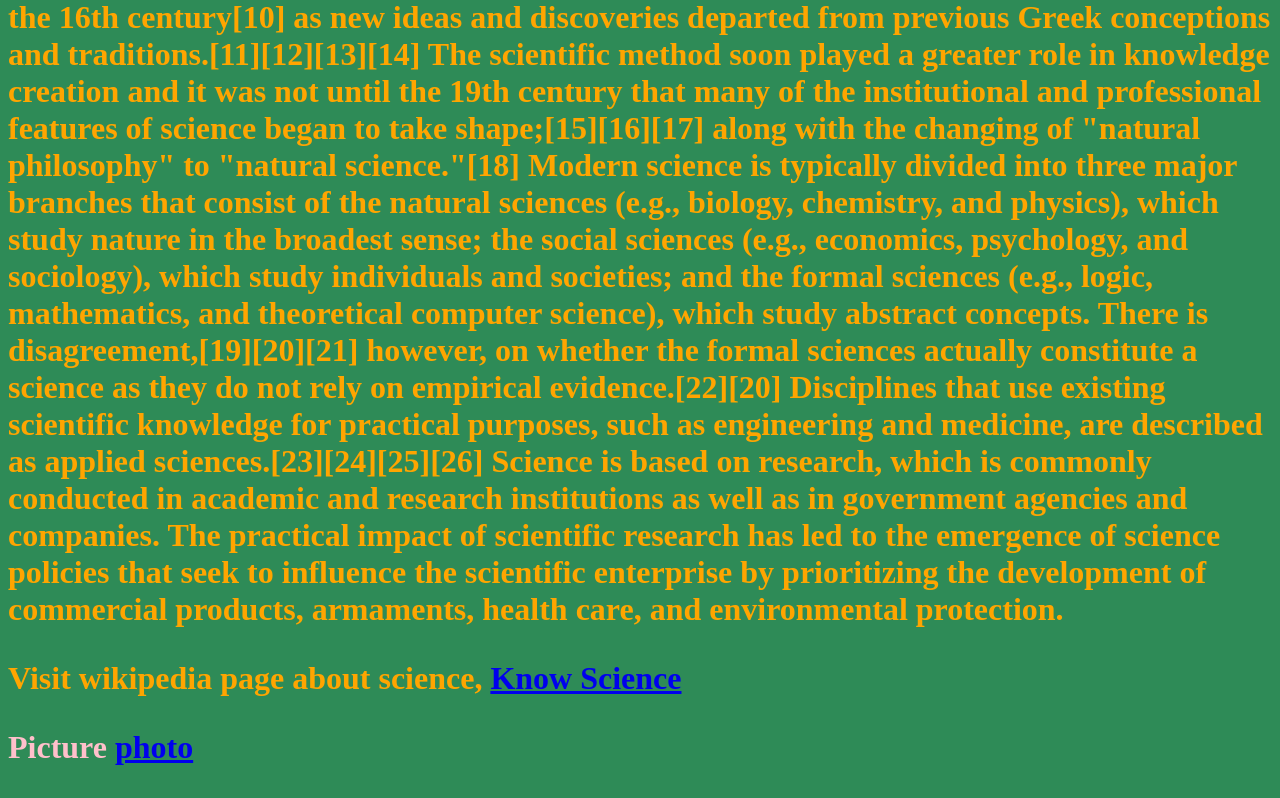
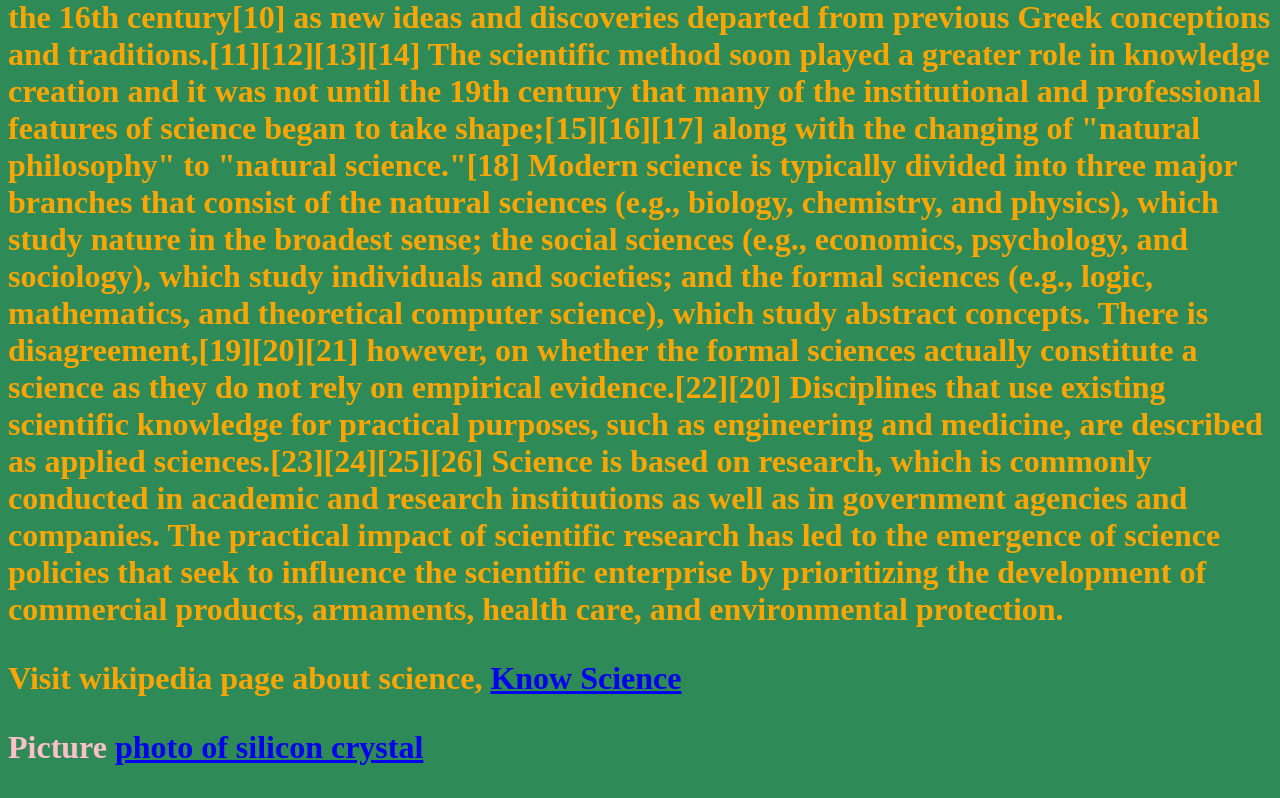
Before and after one commit to Guju2000/Science_for_all, a plain HTML site: page index.html in a window 1280 px wide. Shown: the part 535-1333 px from the top of the page. Drawn offline with Linux system fonts and the light colour scheme.

Commit message:
Update index.html

```diff
--- a/index.html
+++ b/index.html
@@ -19,6 +19,6 @@ Modern science is typically divided into three major branches that consist of th
 Science is based on research, which is commonly conducted in academic and research institutions as well as in government agencies and companies. The practical impact of scientific research has led to the emergence of science policies that seek to influence the scientific enterprise by prioritizing the development of commercial products, armaments, health care, and environmental protection.</p>
 
 <p>Visit wikipedia page about science, <a href = "https://en.wikipedia.org/wiki/Science">Know Science</a></p>
-<p2>Picture <a href = "https://www.facebook.com/photo?fbid=2685775128344055&set=a.1400777413510506">photo</a></p>
+<p2>Picture <a href = "https://en.wikipedia.org/wiki/Silicon#/media/File:SiliconCroda.jpg">photo of silicon crystal</a></p>
 </body>
 </html>
```
